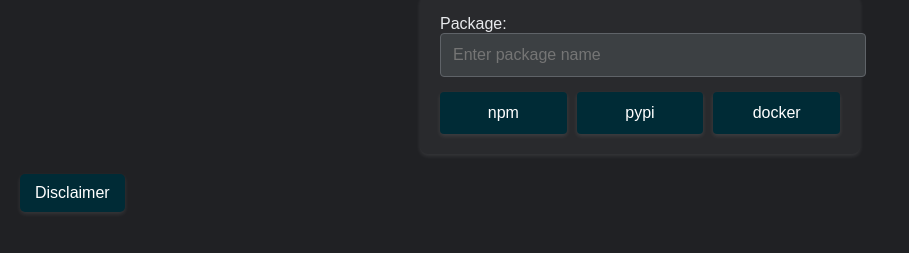
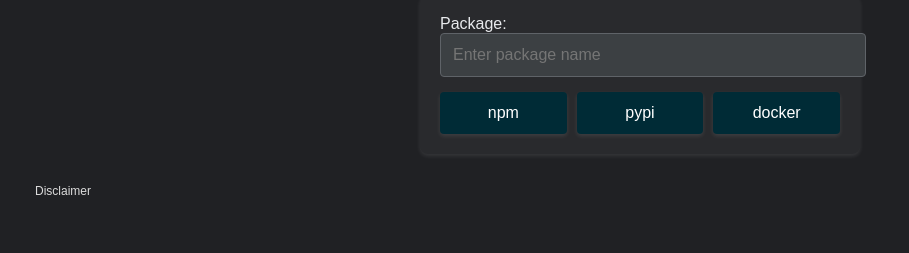
Before and after one commit to zodiac403/browser-ext-fast-registry-scout, a browser extension: page index.html in a window 1280 px wide. Shown: the part 69-322 px from the top of the page, without its empty margins (0-909 px from the left). Drawn offline with Linux system fonts and the light colour scheme.

Commit message:
Styling: Disclaimer button

```diff
--- a/index.html
+++ b/index.html
@@ -22,7 +22,7 @@
     </div>
 
     <div class="disclaimer-container">
-        <button class="disclaimer-button" id="disclaimerButton">
+        <button id="disclaimerButton">
             Disclaimer
         </button>
         <div class="disclaimer-content" id="disclaimerText">
--- a/styles.css
+++ b/styles.css
@@ -76,7 +76,7 @@
 }
 
 /* Chrome-Like Material Buttons */
-button {
+.button-row button {
     padding: 12px;
     font-size: 1rem;
     font-weight: 500;
@@ -91,11 +91,11 @@
 
 }
 
-button:hover {
+.button-row button:hover {
     background-color: var(--button-hover);
 }
 
-button:active {
+.button-row button:active {
     background-color: var(--button-active);
     box-shadow: 0 2px 4px var(--shadow-color) inset;
 }
@@ -104,14 +104,22 @@
     margin-top: 20px;
 }
 
-.disclaimer-button {
-    background-color: #002b36;
+.disclaimer-container button {
+    background-color: var(--bg-color);
+    color: gainsboro;
+    border: none;
+    padding: 10px 15px;
+    cursor: pointer;
+    font-size: 12px;
+}
+
+.disclaimer-container button:hover {
+    background-color: var(--bg-color);
     color: white;
     border: none;
     padding: 10px 15px;
     cursor: pointer;
-    font-size: 16px;
-    border-radius: 5px;
+    font-size: 12px;
 }
 
 .disclaimer-content {
```
